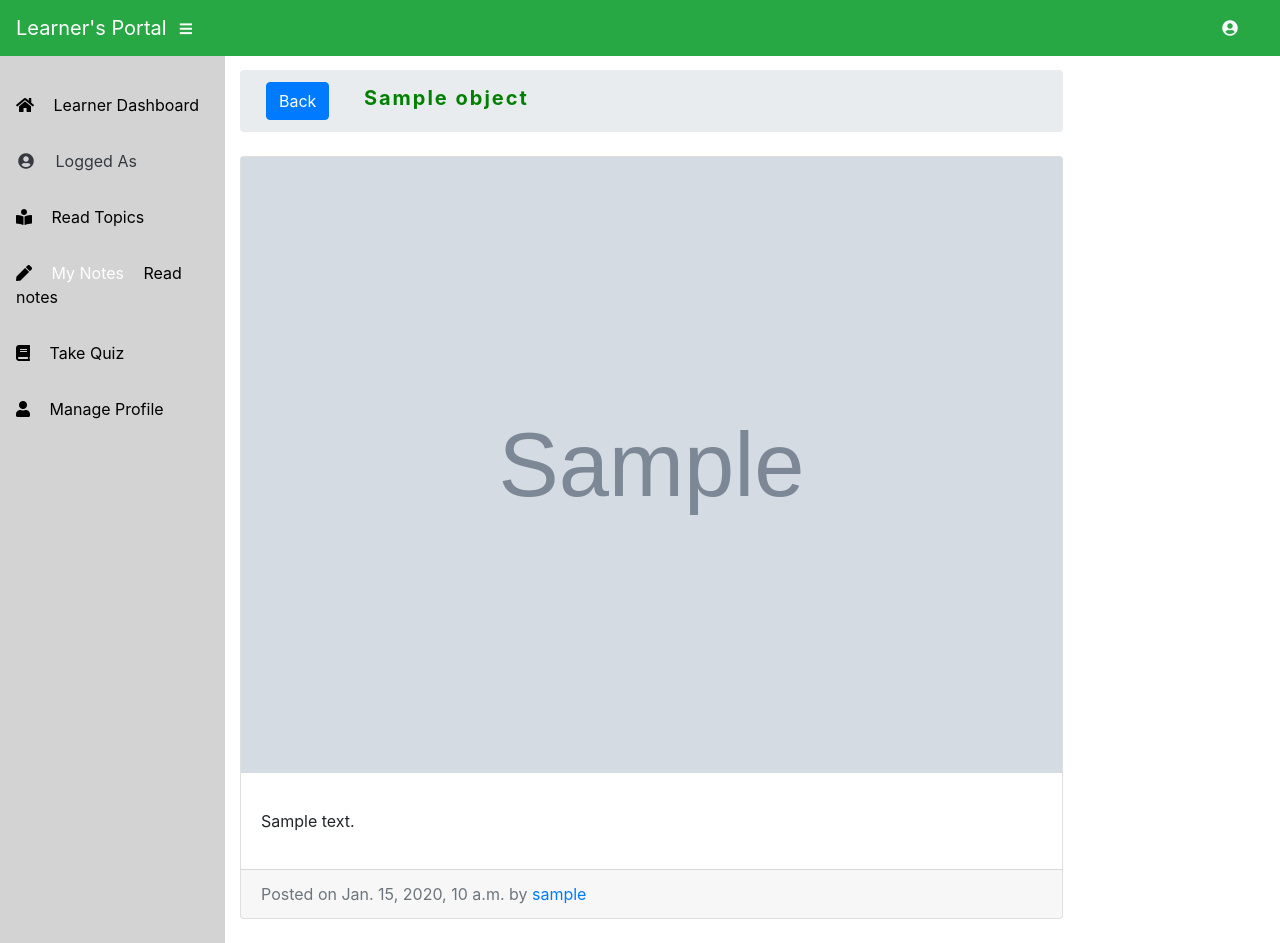
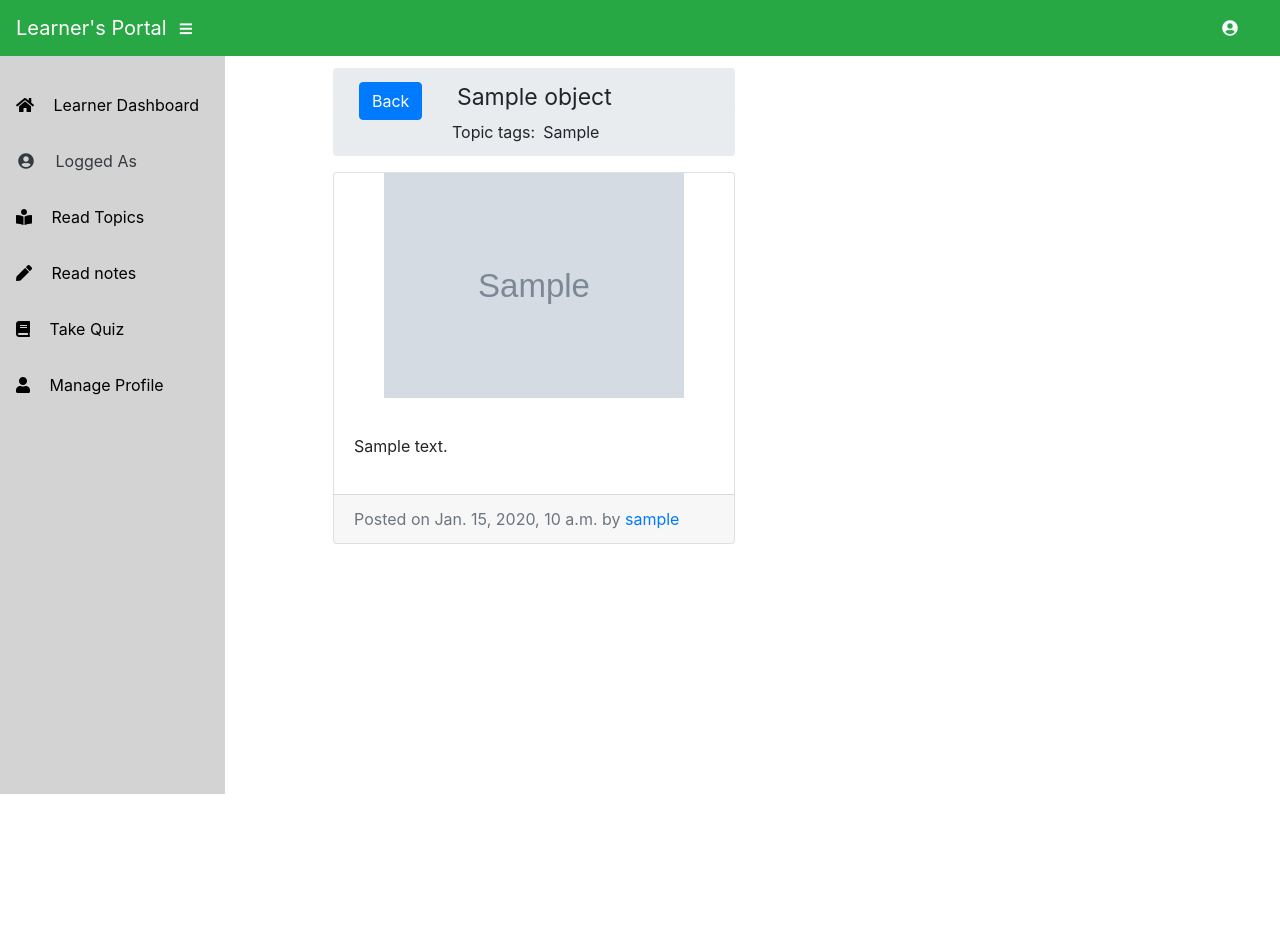
Before and after one commit to KnightDeluxe12/Python-E-Learning-System, a Django app: template elearn/templates/dashboard/learner/tutorial_detail.html in a window 1280 px wide. After the commit the page ends 794 px from the top, so only its background shows below. Run offline with Django 3.2, Linux system fonts and the light colour scheme; the template is opened without the code that fills it: most values are stand-ins (such as "Sample title", 1, 10 or a date in 2020); grey boxes marked "Sample" are stand-in pictures; some libraries are stand-ins or nearby versions.

Commit message:
- Edited tutorial_detail.html and layout and things

```diff
--- a/elearn/templates/dashboard/learner/base.html
+++ b/elearn/templates/dashboard/learner/base.html
@@ -91,7 +91,6 @@
       <li class="nav-item active">
         <a class="nav-link" href="{% url 'llnotes' %}">
             <i class="fas fa-pen" aria-hidden="true"></i>
-            <span style="color: white">My Notes</span>
             <span>Read notes</span>
         </a>
     </li>
--- a/elearn/templates/dashboard/learner/tutorial_detail.html
+++ b/elearn/templates/dashboard/learner/tutorial_detail.html
@@ -4,29 +4,31 @@
 
 {% load static %}
 {% block body %}
-
+ <div class="d-flex justify-content-center">
       <!-- Blog Entries Column -->
-      <div class="col-md-8" style="padding-top: 20px" style="left: 25%">
-           <ol class="breadcrumb">
+      <div class="p-2" style="padding-top: 20px;margin: 10px 100px 0 100px;">
+        <ol class="breadcrumb" style="margin-bottom: 0">
             <li class="breadcrumb-item">
               <a href="{% url 'ltutorial' %}" style="padding-left: 10px">
                  <button type="submit" class="btn btn-primary">Back</button>
               </a>
 
-                    <a href="" style="color: green; font-weight: bold; font-size: 20px; letter-spacing: 2px; padding-left: 30px">{{ object.title }} </a>
+              <span style="font-size: 23px; padding-left: 30px">
+                  {{ object.title }}
+              </span>
 
 
             </li>
         </ol>
 
-        <h1 class="my-4">
-          <small></small>
-        </h1>
+        <div class="breadcrumb" style="margin-top: -24px;">
+          <span class="mr-2" style="margin-left: 103px">Topic tags:</span><div>{{ object.course.get_html_badge }}</div>
+        </div>
 
         <!-- Blog Post -->
         <div class="card mb-4">
           {% if object.thumb %}
-              <img class="text-center" src="{{ object.thumb.url }}" alt="{{ object.title }}">
+              <img class="img-fluid" style="max-width: 75%; margin:auto;" src="{{ object.thumb.url }}" alt="{{ object.title }}">
           {% else %}
                 <p></p>
           {% endif %}
@@ -41,4 +43,5 @@
           </div>
         </div>
       </div>
+</div>
 {% endblock %}
```
Lines whose indentation alone changed are shown as unchanged.
